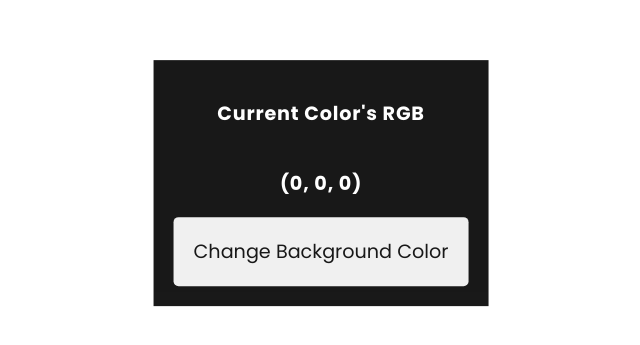
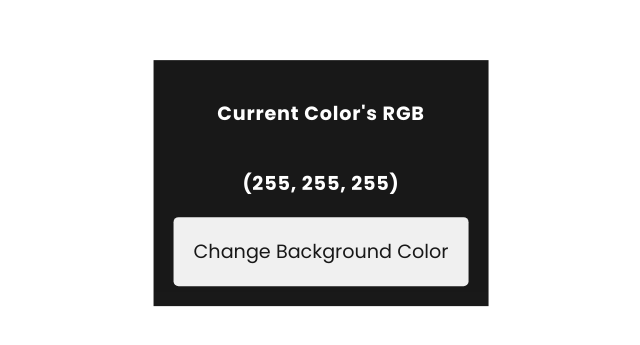
Before and after one commit to ebd11/Random-BG-Color, a plain HTML site: page index.html in a window 1280 px wide. Shown: the part 217-562 px from the top of the page, without its empty margins (319-959 px from the left). Drawn offline with nearby package versions, Linux system fonts and the light colour scheme.

Commit message:
Fixed the current color's rgb on loading to the correct values

```diff
--- a/index.html
+++ b/index.html
@@ -12,7 +12,7 @@
     <div id="container">
         <p id="rgb_label">Current Color's RGB</p>
         <hr>
-        <p id="current_color">(0, 0, 0)</p>
+        <p id="current_color">(255, 255, 255)</p>
         <button id="color_button">Change Background Color</button>
     </div>
 
```
